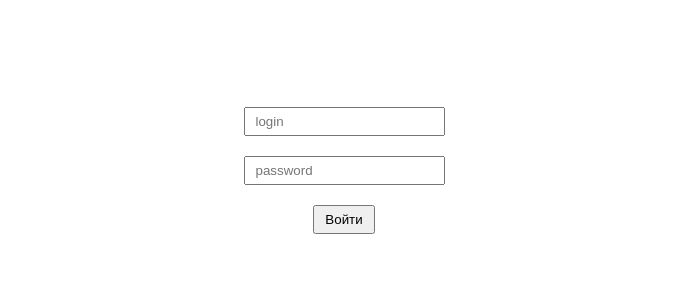
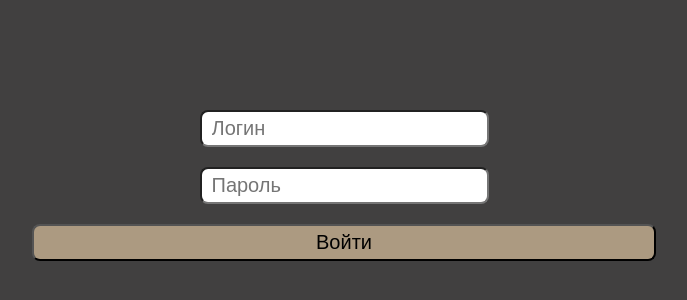
Before and after one commit to alexnikitin341/VUsachev, a Next.js app: page /login in a window 1280 px wide. Shown: the part 230-530 px from the top of the page, without its empty margins (296-983 px from the left). Built offline with nearby package versions, Linux system fonts and the light colour scheme.

Commit message:
add login style

```diff
--- a/pages/login.js
+++ b/pages/login.js
@@ -22,6 +22,7 @@ const Login = () => {
     }
     return setError("неверный логин или пароль");
   };
+
   return (
     <div className={styles.container}>
       <div className={styles.box}>
@@ -30,15 +31,15 @@ const Login = () => {
           className={styles.input}
           value={login}
           onChange={(e) => setLogin(e.target.value)}
-          placeholder="login"
+          placeholder="Логин"
         />
         <input
           className={styles.input}
           value={password}
           onChange={(e) => setPassword(e.target.value)}
-          placeholder="password"
+          placeholder="Пароль"
         />
-        <button onClick={handleClick} className={styles.input}>
+        <button onClick={handleClick} className={styles.button}>
           Войти
         </button>
       </div>
--- a/styles/Home.module.css
+++ b/styles/Home.module.css
@@ -25,7 +25,6 @@
   padding: 10px 15px;
   border-radius: 8px;
   background: #ac9a81;
-  color: white;
   font-size: 20px;
 }
 
@@ -35,7 +34,6 @@
   padding: 10px 15px;
   border-radius: 8px;
   background: #ac9a81;
-  color: white;
   font-size: 16px;
 }
 
--- a/styles/Login.module.css
+++ b/styles/Login.module.css
@@ -1,9 +1,14 @@
 .container {
-  display: flex;
-  align-items: center;
-  justify-content: center;
   width: 100vw;
   height: 100vh;
+  padding: 0 1rem;
+  display: flex;
+  flex-direction: column;
+  justify-content: center;
+  background: #414040;
+  padding-top: 20px;
+  color: white;
+  font-size: 18px;
 }
 
 .box {
@@ -15,9 +20,16 @@
 
 .input {
   padding: 5px 10px;
+  font-size: 20px;
   margin: 10px;
+  border-radius: 8px;
 }
 
 .button {
-  padding: 5px 10px;
+  padding: 5px 15px;
+  border-radius: 8px;
+  background: #ac9a81;
+  width: 50%;
+  margin-top: 10px;
+  font-size: 20px;
 }
```
Also changed, not shown: styles/ChoosePerform.module.css (indentation only), 1 other file (tests, documents, lock files or other folders).
